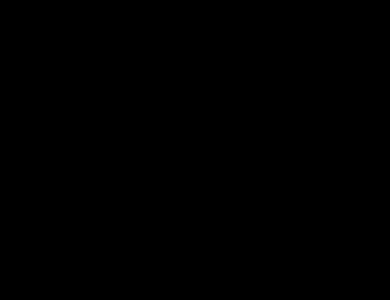
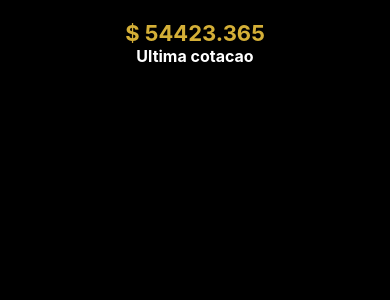
Before and after one commit to Keviin725/OneBitCoin, a React Native app: screen / in a window 390 px wide. Shown: the top 300 px of the page. Built offline with nearby package versions, Linux system fonts and the light colour scheme.

Commit message:
chore: HeaderComponent done

```diff
--- a/App.js
+++ b/App.js
@@ -1,6 +1,6 @@
 
 import { StyleSheet, StatusBar, SafeAreaView, Platform } from 'react-native';
-
+import CurrentPrice from './src/components/currentPrice';
 export default function App() {
   return (
     <SafeAreaView style={styles.container}>
@@ -9,6 +9,7 @@
         backgroundColor='#D4af37'
         barStyle="dark-content" // ou light-content
       />
+      <CurrentPrice/>
     </SafeAreaView>
   );
 }
--- a/src/components/currentPrice/index.js
+++ b/src/components/currentPrice/index.js
@@ -1,14 +1,14 @@
 import React from "react";
 import {View, Text} from 'react-native'
-import style from "./style"
+import styles from "./style"
 
 export default function CurrentPrice(){
     return(
-        <View>
-            <Text>
+        <View style={styles.headerPrice}>
+            <Text style={styles.currentPrice}>
                 $ 54423.365
             </Text>
-            <Text>
+            <Text style={styles.textPrice}>
                 Ultima cotacao
             </Text>
         </View>
--- a/src/components/currentPrice/style.js
+++ b/src/components/currentPrice/style.js
@@ -0,0 +1,24 @@
+import { StyleSheet } from "react-native";
+
+
+const styles = StyleSheet.create({
+    headerPrice:{
+        width: '100%',
+        height: 'auto',
+        alignItems: "center"
+    },
+    currentPrice:{
+        color: "#D4af37",
+        fontSize: 22,
+        fontWeight: "bold",
+        paddingTop: 20
+    },
+    textPrice:{
+        color: "#fff",
+        fontSize: 16,
+        fontWeight:"bold",
+
+    }
+})
+
+export default styles
```
